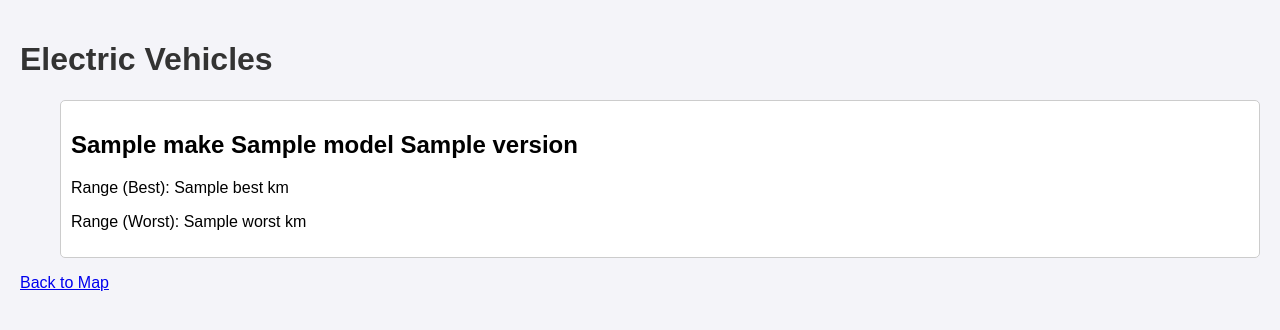
After one commit to alexvallau/PROJET-GPS-GRAND-MAITRE, a Flask app: template templates/vehicles.html in a window 1280 px wide. The commit adds this page. Shown: the top 330 px of the page. Run offline with Flask 3, Linux system fonts and the light colour scheme; the template is opened without the code that fills it: most values are stand-ins (such as "Sample title", 1, 10 or a date in 2020).

Commit message:
fonctionnel: gps, voiture,

```diff
--- a/main.py
+++ b/main.py
@@ -2,6 +2,8 @@ import folium
 import flask
 import openrouteservice
 from geopy.geocoders import Nominatim
+from geopy.exc import GeocoderTimedOut
+from vehicles import get_vehicles  # Import the function
 
 # Initialize the Flask application
 app = flask.Flask(__name__)
@@ -12,35 +14,63 @@ ors_client = openrouteservice.Client(key='5b3ce3597851110001cf6248c7cfeb0c65f04d
 # Define a route to serve the main page
 @app.route('/')
 def index():
+    # Fetch the list of vehicles
+    vehicles = get_vehicles()
+
     # Create the map
-    m = folium.Map(location=(45.5236, -122.6750))
+    m = folium.Map(location=(52.30, 21))
     map_html = m._repr_html_()
 
-    # Render the template with the map HTML
-    return flask.render_template('index.html', map_html=map_html)
+    # Render the template with the map HTML and vehicles
+    return flask.render_template('index.html', map_html=map_html, vehicles=vehicles, distance=None, vehicle_data=None, error=None)
+
+def geocode_with_retry(geolocator, city, retries=2):
+    for _ in range(retries):
+        try:
+            return geolocator.geocode(city, timeout=2)
+        except GeocoderTimedOut:
+            continue
+    return None
 
 # Define a route to calculate and display the route
 @app.route('/route')
 def route():
     city1 = flask.request.args.get('city1')
     city2 = flask.request.args.get('city2')
+    vehicle_id = flask.request.args.get('vehicle_id')
 
     geolocator = Nominatim(user_agent="route_app")
-    location1 = geolocator.geocode(city1)
-    location2 = geolocator.geocode(city2)
+    location1 = geocode_with_retry(geolocator, city1)
+    location2 = geocode_with_retry(geolocator, city2)
+
+    if not location1 or not location2:
+        error_message = "Geocoding service is unavailable. Please try again later."
+        vehicles = get_vehicles()
+        return flask.render_template('index.html', map_html=None, vehicles=vehicles, distance=None, vehicle_data=None, error=error_message)
 
     coords = ((location1.longitude, location1.latitude), (location2.longitude, location2.latitude))
 
-    route = ors_client.directions(coordinates=coords, profile='driving-car', format='geojson')
-    print(route)
+    try:
+        route = ors_client.directions(coordinates=coords, profile='driving-car', format='geojson')
+        # Extract distance from the route
+        distance = route['features'][0]['properties']['segments'][0]['distance'] / 1000  # Convert to kilometers
 
-    # Create the map
-    m = folium.Map(location=[(location1.latitude + location2.latitude) / 2, (location1.longitude + location2.longitude) / 2], zoom_start=6)
-    folium.GeoJson(route).add_to(m)
-    map_html = m._repr_html_()
+        # Fetch the list of vehicles
+        vehicles = get_vehicles()
 
-    return map_html
+        # Find the selected vehicle data
+        vehicle_data = next((v for v in vehicles if v['id'] == vehicle_id), None)
 
-# Run the Flask application
+        # Create the map
+        m = folium.Map(location=[(location1.latitude + location2.latitude) / 2, (location1.longitude + location2.longitude) / 2], zoom_start=6)
+        folium.GeoJson(route).add_to(m)
+        map_html = m._repr_html_()
+
+        return flask.render_template('index.html', map_html=map_html, vehicles=vehicles, distance=distance, vehicle_data=vehicle_data, error=None)
+    except openrouteservice.exceptions.ApiError as e:
+        error_message = str(e)
+        vehicles = get_vehicles()
+        return flask.render_template('index.html', map_html=None, vehicles=vehicles, distance=None, vehicle_data=None, error=error_message)
+
 if __name__ == '__main__':
     app.run(debug=True)
--- /dev/null
+++ b/templates/vehicles.html
@@ -0,0 +1,49 @@
+<!DOCTYPE html>
+<html lang="en">
+<head>
+    <meta charset="UTF-8">
+    <meta name="viewport" content="width=device-width, initial-scale=1.0">
+    <title>Electric Vehicles</title>
+    <style>
+        body {
+            font-family: Arial, sans-serif;
+            background-color: #f4f4f9;
+            margin: 0;
+            padding: 20px;
+        }
+        h1 {
+            color: #333;
+        }
+        .vehicle {
+            border: 1px solid #ccc;
+            padding: 10px;
+            margin: 10px 0;
+            border-radius: 5px;
+            background-color: #fff;
+        }
+        .error {
+            color: red;
+        }
+    </style>
+</head>
+<body>
+    <h1>Electric Vehicles</h1>
+    {% if error %}
+    <p class="error">{{ error }}</p>
+    {% endif %}
+    {% if vehicles %}
+        <ul>
+            {% for vehicle in vehicles %}
+            <div class="vehicle">
+                <h2>{{ vehicle.naming.make }} {{ vehicle.naming.model }} {{ vehicle.naming.version }}</h2>
+                <p>Range (Best): {{ vehicle.range.chargetrip_range.best }} km</p>
+                <p>Range (Worst): {{ vehicle.range.chargetrip_range.worst }} km</p>
+            </div>
+            {% endfor %}
+        </ul>
+    {% else %}
+        <p>No vehicles found.</p>
+    {% endif %}
+    <a href="/">Back to Map</a>
+</body>
+</html>
--- /dev/null
+++ b/vehicles.py
@@ -0,0 +1,45 @@
+import requests
+from flask import Blueprint, render_template
+
+# Chargetrip API details
+CHARGETRIP_API_URL = 'https://api.chargetrip.io/graphql'
+CHARGETRIP_API_KEY = '670f71d6021ae87118926aa3'
+CHARGETRIP_API_APPID= '670f71d6021ae87118926aa5'
+
+vehicles_bp = Blueprint('vehicles', __name__)
+
+
+
+def get_vehicles():
+    url = "https://api.chargetrip.io/graphql"
+    headers = {
+        "Content-Type": "application/json",
+        "x-client-id": CHARGETRIP_API_KEY,
+        "x-app-id": CHARGETRIP_API_APPID
+    }
+    query = """
+    {
+      carList {
+        id
+        naming {
+          make
+          model
+          version
+        }
+        range {
+          chargetrip_range {
+            best
+            worst
+          }
+        }
+      }
+    }
+    """
+    response = requests.post(url, json={'query': query}, headers=headers)
+    if response.status_code == 200:
+        vehicles = response.json()['data']['carList']
+        # Afficher les données pour vérification
+        print(vehicles)
+        return vehicles
+    else:
+        return []
```
Also changed, not shown: templates/index.html (+44 -5 lines), vehicule.py (added, +45 -0 lines).
